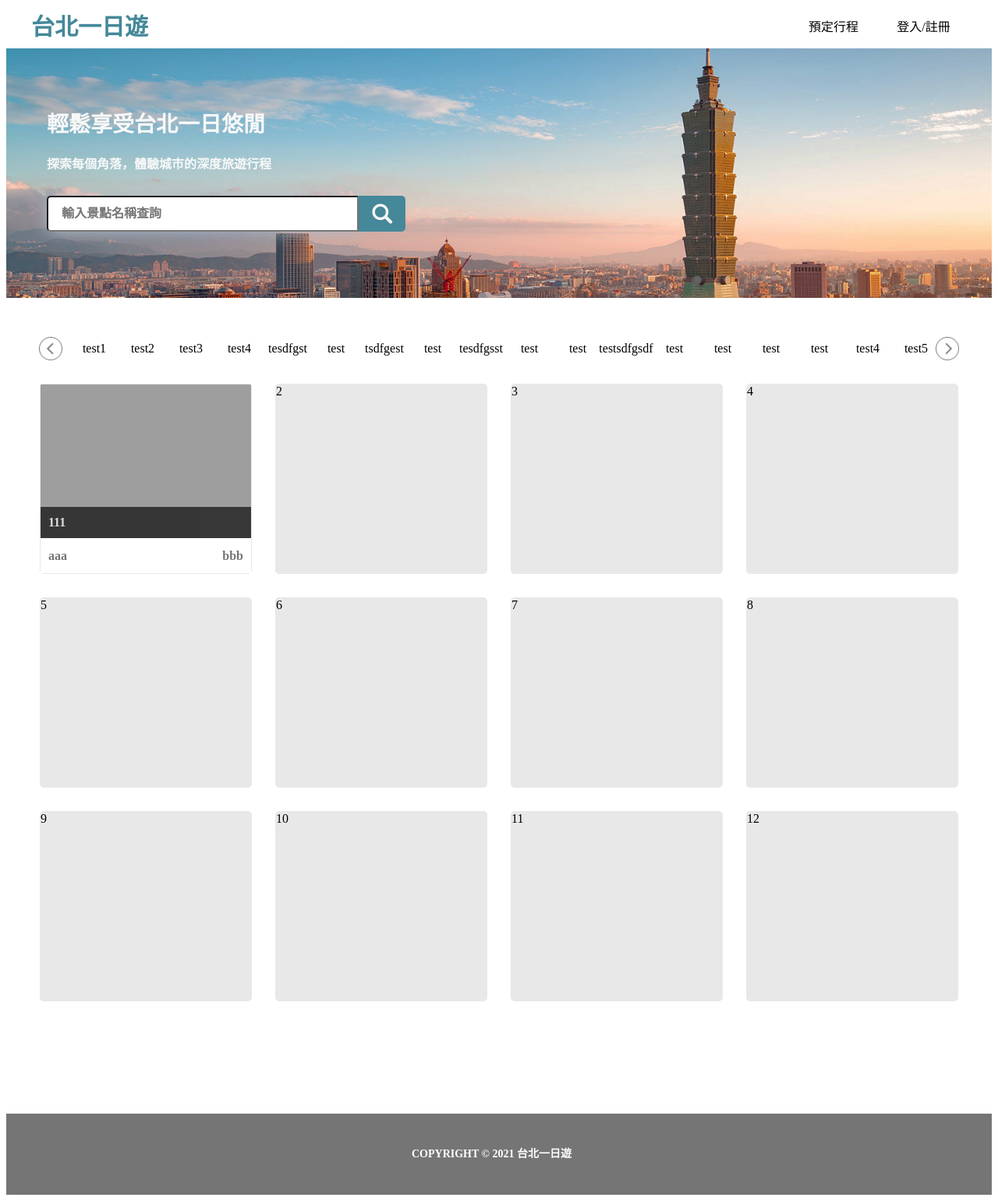
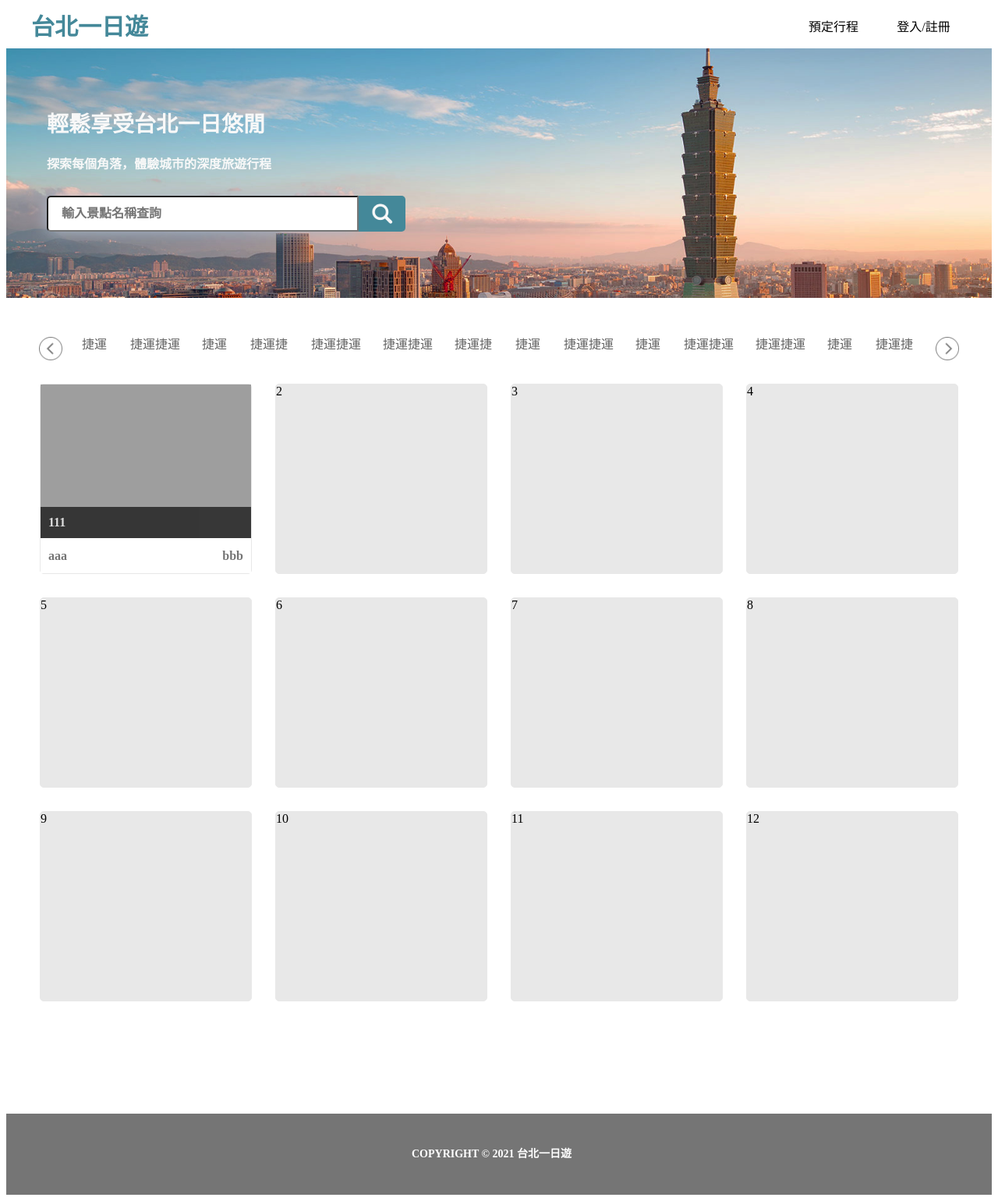
Before and after one commit to c20kyo1827/Taipei-one-day-tour, a Flask app: template templates/index.html in a window 1280 px wide. Shown: the whole page at 78% size. Run offline with Flask 3, Linux system fonts and the light colour scheme; the template is opened without the code that fills it, so the values that code supplies are empty; grey boxes are pictures that could not be loaded.

Commit message:
basic layout index.html

```diff
--- a/static/css/index.css
+++ b/static/css/index.css
@@ -219,14 +219,19 @@
 }
 
 .main__mrt-element{
-    min-width: 62px;
+    width: 62px;
     height: 24px;
-    box-sizing: border-box;
-    padding: 4px;
+    padding: 5px 15px 5px 15px;
+    white-space: nowrap;
 
-    display: flex;
-    align-items: center;
-    justify-content: center;
+    text-align: center;
+    font-weight: 500;
+    font-size: 16px;
+    font-family: "Noto Sans TC";
+    color: #666666;
+    line-height: 13.3px;
+
+    /* display: flex; */
 }
 
 /* attraction */
--- a/templates/index.html
+++ b/templates/index.html
@@ -35,20 +35,20 @@
         <div class="main__mrt-list-bar">
             <button type="submit" class="main__mrt-left-button main__mrt-button-setting"></button>
             <div class="main__mrt-board">
-                <div class="main__mrt-element">test1</div>
-                <div class="main__mrt-element">test2</div>
-                <div class="main__mrt-element">test3</div>
-                <div class="main__mrt-element">test4</div>
-                <div class="main__mrt-element">tesdfgst</div>
-                <div class="main__mrt-element">test</div>
-                <div class="main__mrt-element">tsdfgest</div>
-                <div class="main__mrt-element">test</div>
-                <div class="main__mrt-element">tesdfgsst</div>
-                <div class="main__mrt-element">test</div>
-                <div class="main__mrt-element">test</div>
-                <div class="main__mrt-element">testsdfgsdf</div>
-                <div class="main__mrt-element">test</div>
-                <div class="main__mrt-element">test</div>
+                <div class="main__mrt-element">捷運</div>
+                <div class="main__mrt-element">捷運捷運</div>
+                <div class="main__mrt-element">捷運</div>
+                <div class="main__mrt-element">捷運捷</div>
+                <div class="main__mrt-element">捷運捷運</div>
+                <div class="main__mrt-element">捷運捷運</div>
+                <div class="main__mrt-element">捷運捷</div>
+                <div class="main__mrt-element">捷運</div>
+                <div class="main__mrt-element">捷運捷運</div>
+                <div class="main__mrt-element">捷運</div>
+                <div class="main__mrt-element">捷運捷運</div>
+                <div class="main__mrt-element">捷運捷運</div>
+                <div class="main__mrt-element">捷運</div>
+                <div class="main__mrt-element">捷運捷</div>
                 <div class="main__mrt-element">test</div>
                 <div class="main__mrt-element">test</div>
                 <div class="main__mrt-element">test4</div>
```
